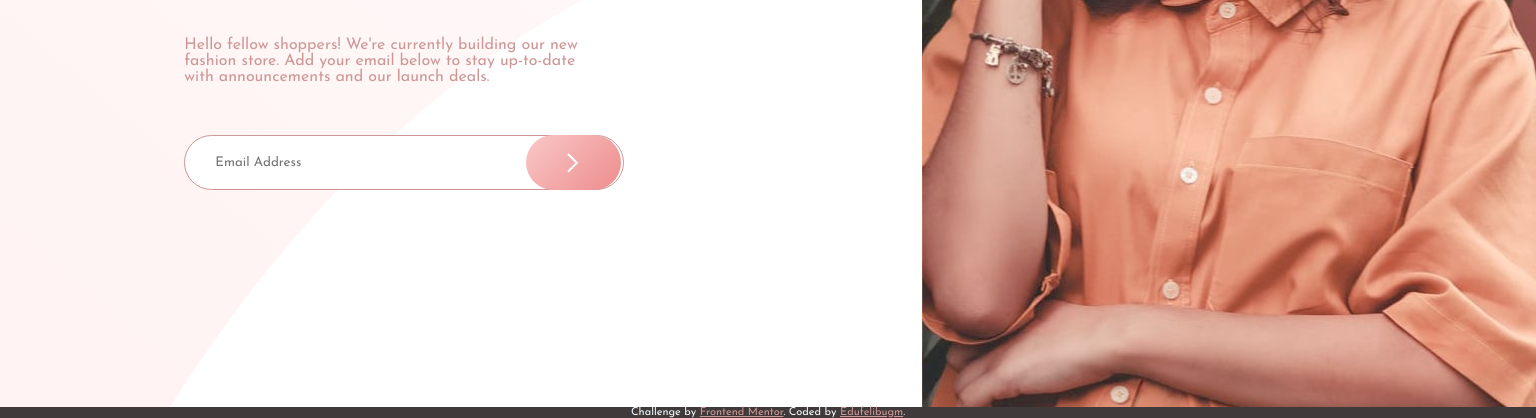
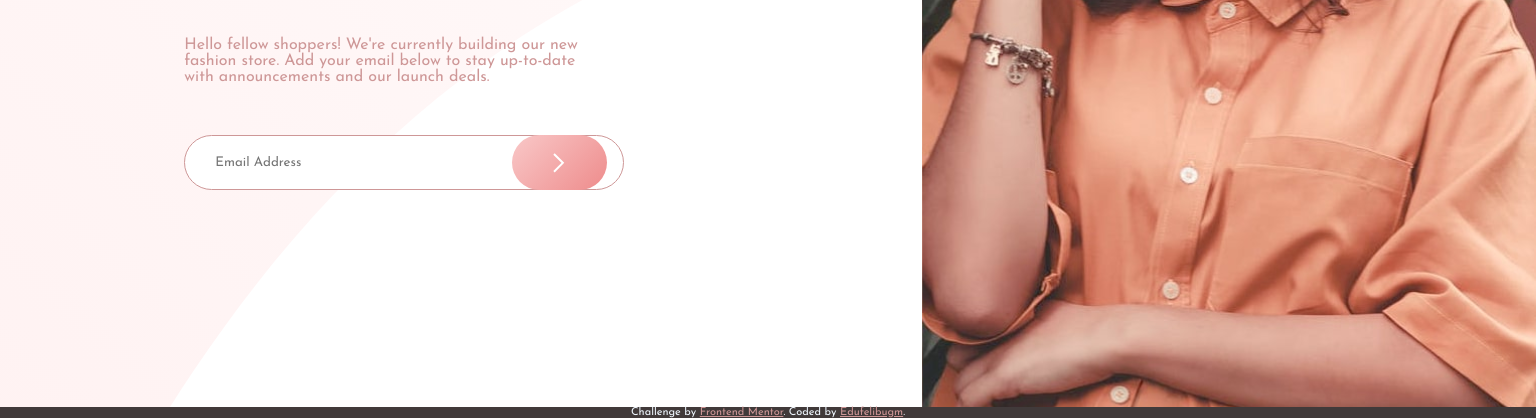
Before and after one commit to edufelibugm/base-apparel-coming-soon-master, a plain HTML site: page index.html in a window 1536 px wide. Shown: the part 393-811 px from the top of the page. Drawn offline with Linux system fonts and the light colour scheme.

Commit message:
Update style.css

```diff
--- a/style.css
+++ b/style.css
@@ -101,7 +101,7 @@ main {
                 height: 55px;
                 border-radius: 50px;
                 border: none;
-                margin-left: -18%;
+                margin-left: -20%;
                 background: linear-gradient(135deg,hsl(0, 80%, 88%), hsl(0, 74%, 74%));
                 cursor: pointer;
                 transition: all .5s;
@@ -109,6 +109,9 @@ main {
                 align-items: center;
                 justify-content: center;
                 text-align: center;
+            }
+            @media (min-width: 1300px){
+                margin-left: -15%;
             }
                 .main-cont form div .button:hover {
                     box-shadow: -5px 12px 30px hsl(0, 36%, 70%);
```
